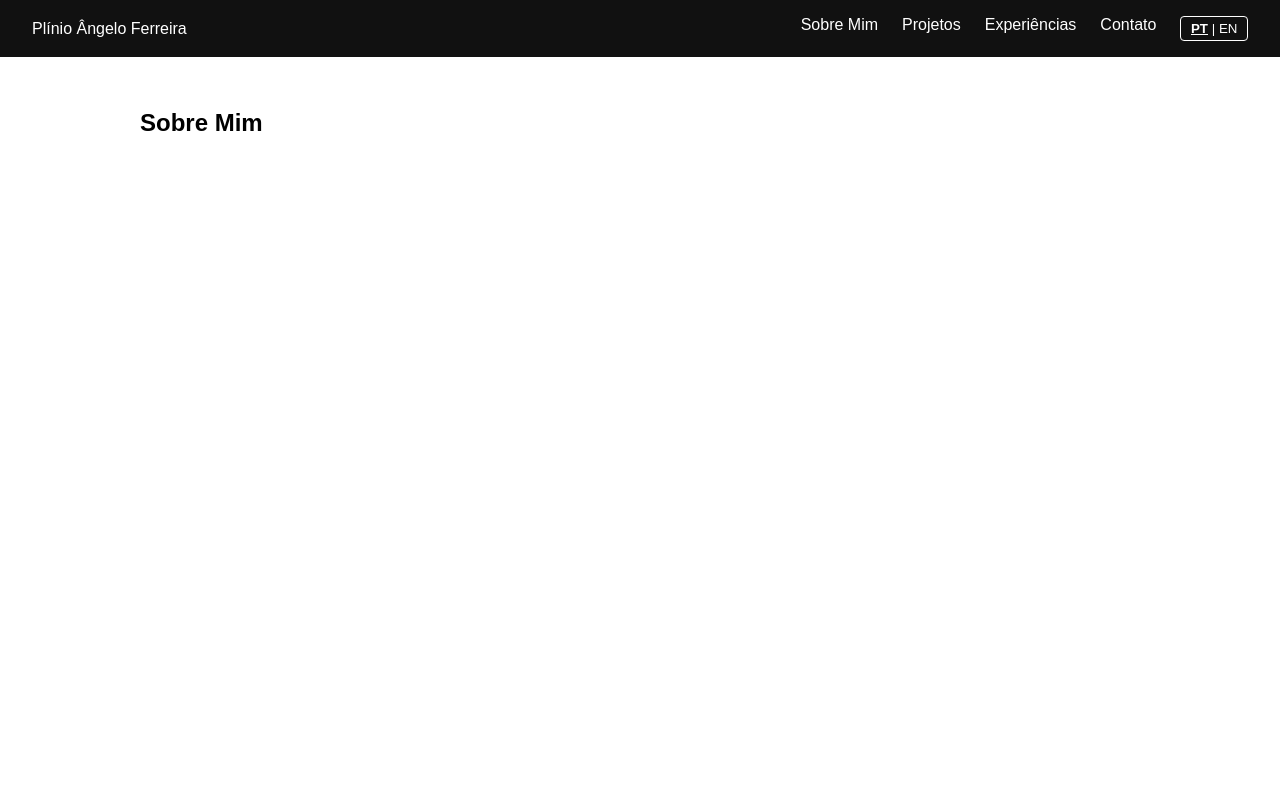
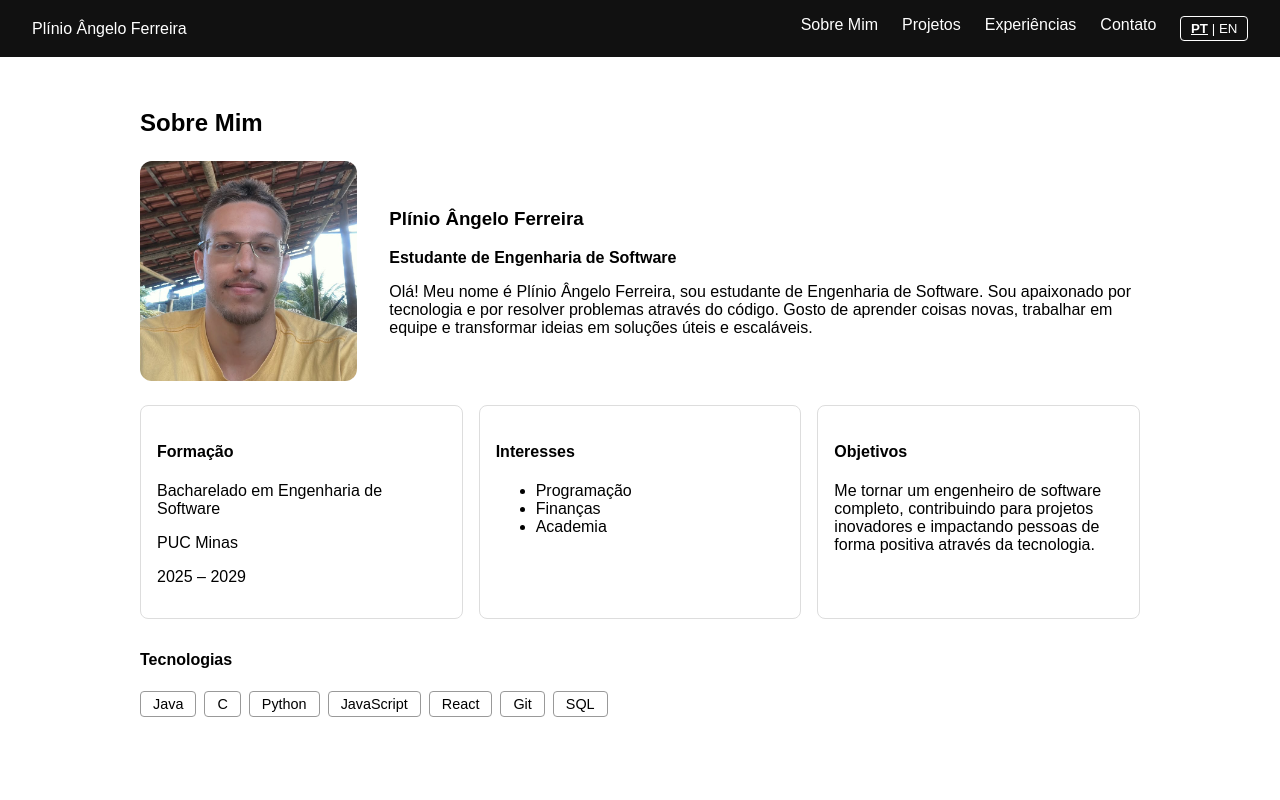
Before and after one commit to afplinio/portfolio, a React app: page / in a window 1280 px wide. Shown: the top 800 px of the page. Built offline with nearby package versions, Linux system fonts and the light colour scheme; the HTML template or start-up script is replaced by a standard one.

Commit message:
Adiciona traduções em inglês do Sobre Mim

```diff
--- a/src/App.jsx
+++ b/src/App.jsx
@@ -2,6 +2,7 @@ import { useState } from 'react'
 import Header from './components/Header'
 import Footer from './components/Footer'
 import { translations } from './data/translations'
+import Sobre from './components/Sobre'
 
 function App() {
   const [lang, setLang] = useState('pt')
@@ -15,9 +16,7 @@ function App() {
     <>
       <Header t={t.header} lang={lang} onToggleLang={alternarIdioma} />
       <main>
-        <section id="sobre">
-          <h2>{t.header.menu.sobre}</h2>
-        </section>
+        <Sobre t={t.sobre} />
         <section id="projetos">
           <h2>{t.header.menu.projetos}</h2>
         </section>
--- /dev/null
+++ b/src/components/Sobre.css
@@ -0,0 +1,52 @@
+.sobre__perfil {
+  display: flex;
+  align-items: center;
+  gap: 2rem;
+  margin: 1.5rem 0;
+}
+
+.sobre__foto {
+  width: 220px;
+  height: 220px;
+  object-fit: cover;
+  border-radius: 12px;
+}
+
+.sobre__cargo {
+  font-weight: bold;
+}
+
+.sobre__cards {
+  display: grid;
+  grid-template-columns: repeat(auto-fit, minmax(220px, 1fr));
+  gap: 1rem;
+  margin-bottom: 2rem;
+}
+
+.sobre__card {
+  border: 1px solid #ddd;
+  border-radius: 8px;
+  padding: 1rem;
+}
+
+.sobre__tags {
+  display: flex;
+  flex-wrap: wrap;
+  gap: 0.5rem;
+  list-style: none;
+  padding: 0;
+}
+
+.sobre__tags li {
+  border: 1px solid #999;
+  border-radius: 4px;
+  padding: 0.25rem 0.75rem;
+  font-size: 0.9rem;
+}
+
+@media (max-width: 600px) {
+  .sobre__perfil {
+    flex-direction: column;
+    text-align: center;
+  }
+}
--- /dev/null
+++ b/src/components/Sobre.jsx
@@ -0,0 +1,52 @@
+import './Sobre.css'
+import foto from '../assets/foto.jpg'
+import { tecnologias } from '../data/tecnologias'
+
+function Sobre({ t }) {
+  return (
+    <section id="sobre" className="sobre">
+      <h2>{t.titulo}</h2>
+
+      <div className="sobre__perfil">
+        <img className="sobre__foto" src={foto} alt={t.nome} />
+        <div className="sobre__texto">
+          <h3>{t.nome}</h3>
+          <p className="sobre__cargo">{t.cargo}</p>
+          <p>{t.apresentacao}</p>
+        </div>
+      </div>
+
+      <div className="sobre__cards">
+        <div className="sobre__card">
+          <h4>{t.formacaoTitulo}</h4>
+          <p>{t.formacaoCurso}</p>
+          <p>{t.formacaoInstituicao}</p>
+          <p>{t.formacaoPeriodo}</p>
+        </div>
+
+        <div className="sobre__card">
+          <h4>{t.interessesTitulo}</h4>
+          <ul>
+            {t.interesses.map((item) => (
+              <li key={item}>{item}</li>
+            ))}
+          </ul>
+        </div>
+
+        <div className="sobre__card">
+          <h4>{t.objetivosTitulo}</h4>
+          <p>{t.objetivos}</p>
+        </div>
+      </div>
+
+      <h4>{t.tecnologiasTitulo}</h4>
+      <ul className="sobre__tags">
+        {tecnologias.map((tec) => (
+          <li key={tec}>{tec}</li>
+        ))}
+      </ul>
+    </section>
+  )
+}
+
+export default Sobre
--- /dev/null
+++ b/src/data/tecnologias.js
@@ -0,0 +1,9 @@
+export const tecnologias = [
+  'Java',
+  'C',
+  'Python',
+  'JavaScript',
+  'React',
+  'Git',
+  'SQL',
+]
--- a/src/data/translations.js
+++ b/src/data/translations.js
@@ -1,5 +1,21 @@
 export const translations = {
   pt: {
+    sobre: {
+      titulo: 'Sobre Mim',
+      nome: 'Plínio Ângelo Ferreira',
+      cargo: 'Estudante de Engenharia de Software',
+      apresentacao:
+        'Olá! Meu nome é Plínio Ângelo Ferreira, sou estudante de Engenharia de Software. Sou apaixonado por tecnologia e por resolver problemas através do código. Gosto de aprender coisas novas, trabalhar em equipe e transformar ideias em soluções úteis e escaláveis.',
+      formacaoTitulo: 'Formação',
+      formacaoCurso: 'Bacharelado em Engenharia de Software',
+      formacaoInstituicao: 'PUC Minas',
+      formacaoPeriodo: '2025 – 2029',
+      interessesTitulo: 'Interesses',
+      interesses: ['Programação', 'Finanças', 'Academia'],
+      objetivosTitulo: 'Objetivos',
+      objetivos: 'Me tornar um engenheiro de software completo, contribuindo para projetos inovadores e impactando pessoas de forma positiva através da tecnologia.',
+      tecnologiasTitulo: 'Tecnologias',
+    },
     header: {
       menu: {
         sobre: 'Sobre Mim',
@@ -13,6 +29,22 @@ export const translations = {
     },
   },
   en: {
+    sobre: {
+      titulo: 'About Me',
+      nome: 'Plínio Ângelo Ferreira',
+      cargo: 'Software Engineering Student',
+      apresentacao:
+        "Hello! My name is Plínio Ângelo Ferreira, and I'm a Software Engineering student. I'm passionate about technology and solving problems through code. I enjoy learning new things, working in a team, and turning ideas into useful, scalable solutions.",
+      formacaoTitulo: 'Education',
+      formacaoCurso: "Bachelor's Degree in Software Engineering",
+      formacaoInstituicao: 'PUC Minas',
+      formacaoPeriodo: '2025 – 2029',
+      interessesTitulo: 'Interests',
+      interesses: ['Programming', 'Finance', 'Fitness'],
+      objetivosTitulo: 'Goals',
+      objetivos: 'To become a well-rounded software engineer, contributing to innovative projects and positively impacting people through technology.',
+      tecnologiasTitulo: 'Technologies',
+    },
     header: {
       menu: {
         sobre: 'About Me',
```
Also changed, not shown: src/assets/foto.jpg (added).
